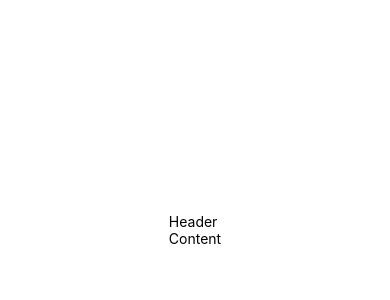
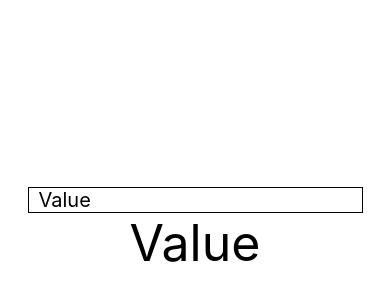
Before and after one commit to arturomtzf/Tecnologias-De-Programacion-Para-Moviles, a React Native app in the folder TecDeProgramacion/: screen / in a window 390 px wide. Shown: the part 192-492 px from the top of the page. Built offline with nearby package versions, Linux system fonts and the light colour scheme.

Commit message:
TextInput con useState

```diff
--- a/TecDeProgramacion/App.js
+++ b/TecDeProgramacion/App.js
@@ -1,13 +1,19 @@
 import { StatusBar } from "expo-status-bar";
-import { StyleSheet, View, Image, Dimensions, TextInput } from "react-native";
+import { StyleSheet, View, TextInput, Text } from "react-native";
 import Login from "./src/screens/Login";
+import { useState } from "react";
 
 export default function App() {
-    const { height } = Dimensions.get("screen");
+    const [inputValue, setInputValue] = useState("Value");
 
     return (
         <View style={styles.container}>
-            <Login />
+            <TextInput
+                value={inputValue}
+                onChangeText={(value) => setInputValue(value)}
+                style={{ borderWidth: 1, paddingHorizontal: 10, fontSize: 20 }}
+            />
+            <Text style={{ fontSize: 50 }}>{inputValue}</Text>
         </View>
     );
 }
```
